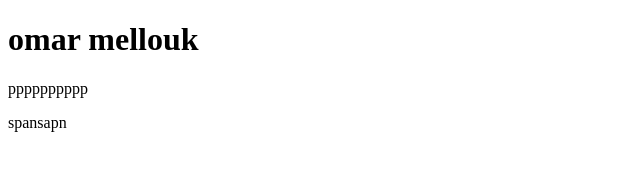
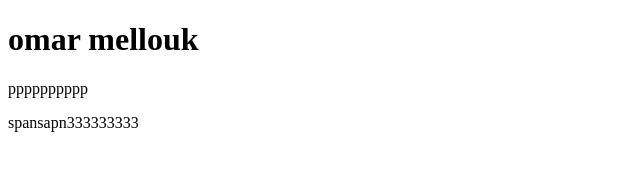
Before and after one commit to OmarMellouk/omartest, a plain HTML site: page index.html in a window 1280 px wide. Shown: the full height of the page, 0-640 px from the left. Drawn offline with Linux system fonts and the light colour scheme.

Commit message:
index2 & index new_branch

```diff
--- a/index.html
+++ b/index.html
@@ -8,6 +8,6 @@
 <body>
     <h1>omar mellouk</h1>
     <p>pppppppppp</p>
-    <span>spansapn</span>
+    <span>spansapn333333333</span>
 </body>
 </html>
```
Also changed, not shown: index2.html (+1 -1 lines).
